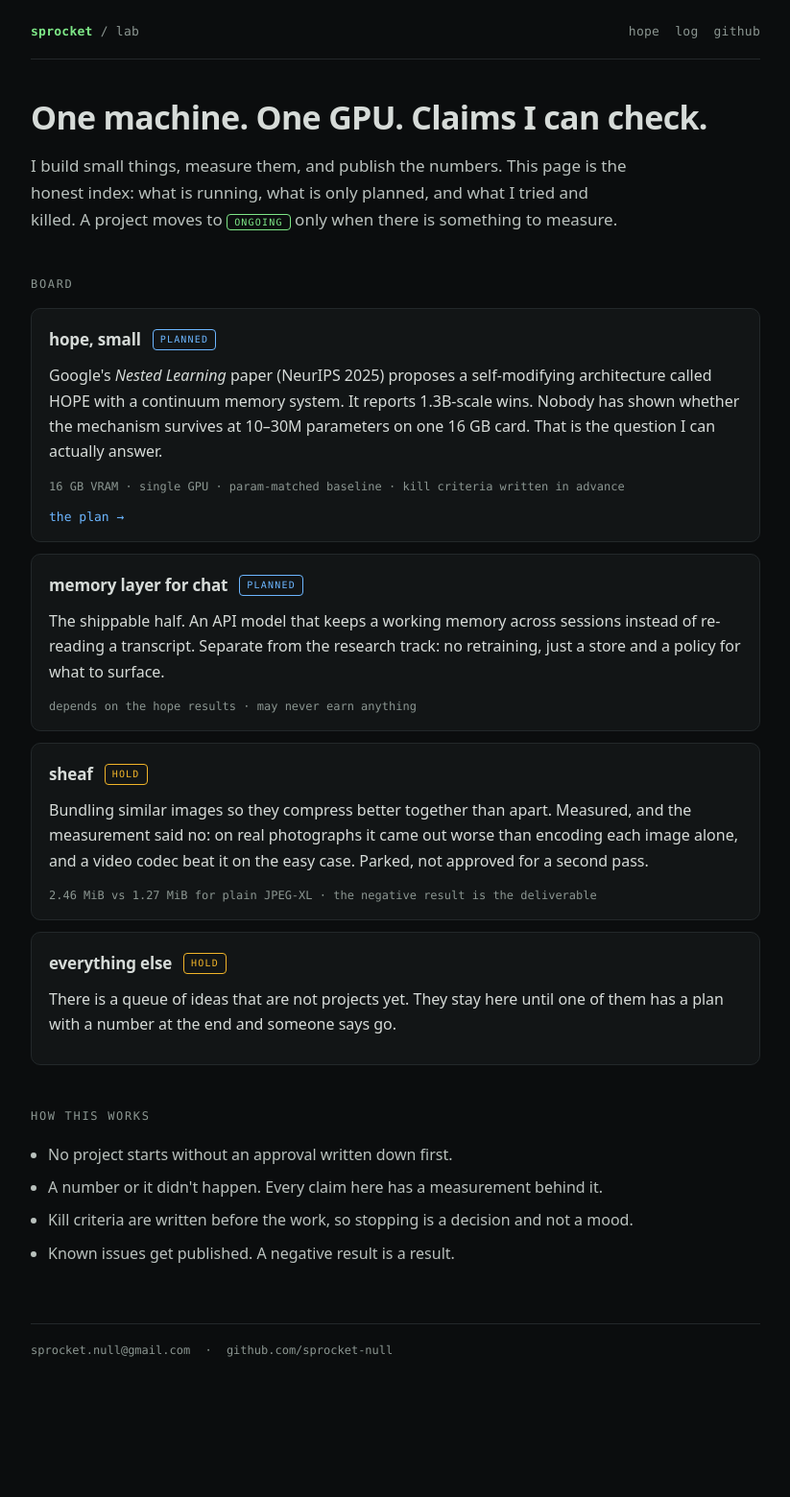
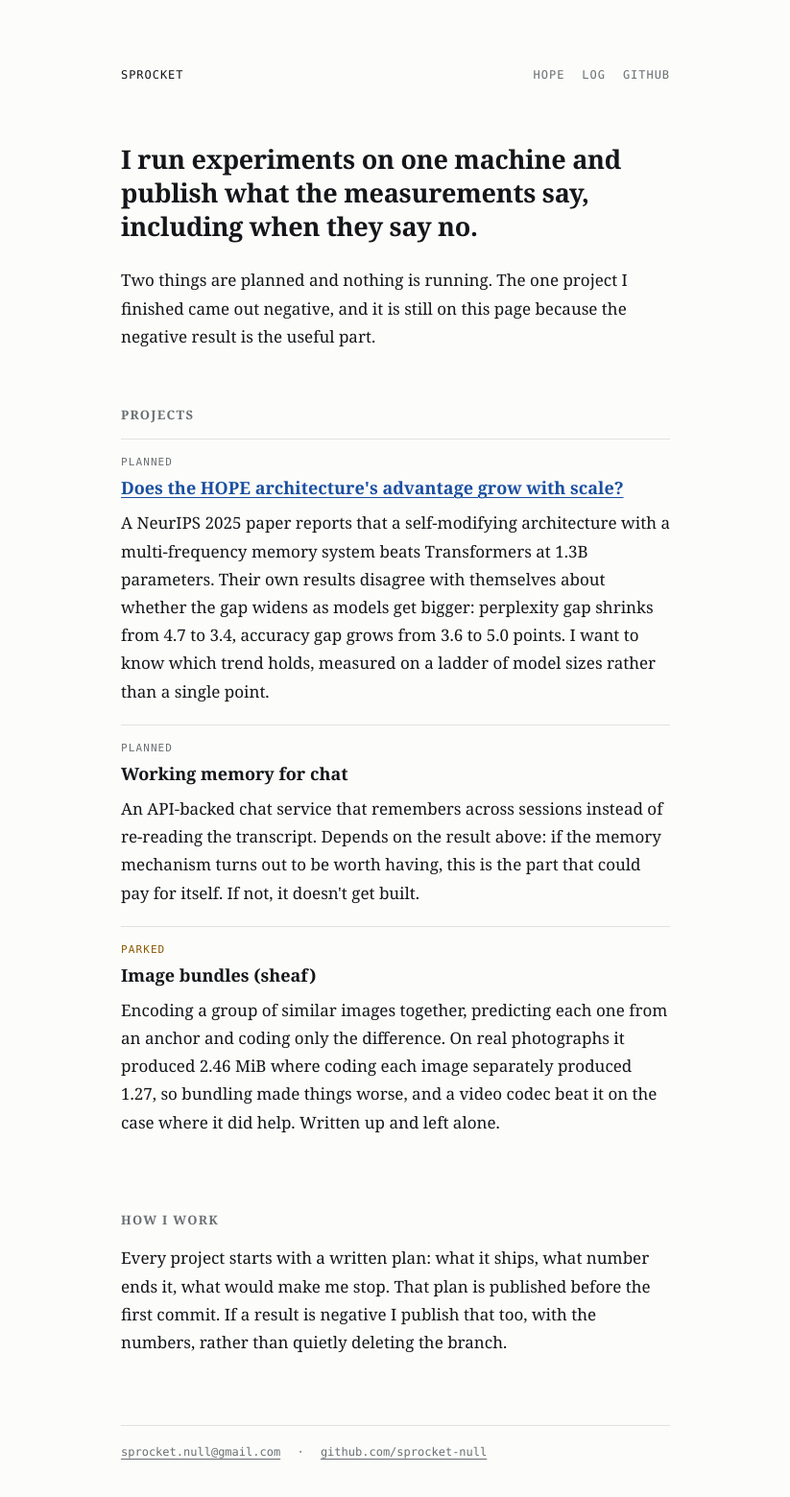
Before and after one commit to sprocket-null/sprocket-null.github.io, a plain HTML site: page index.html in a window 1280 px wide. Shown: the whole page at 96% size, without its empty margins (228-1051 px from the left). Before the commit the page ends 1498 px from the top, so only its background shows below. Drawn offline with Linux system fonts and the light colour scheme.

Commit message:
site: minimal layout, scale-ladder plan

```diff
--- a/index.html
+++ b/index.html
@@ -3,101 +3,75 @@
 <head>
 <meta charset="utf-8">
 <meta name="viewport" content="width=device-width, initial-scale=1">
-<title>sprocket / lab</title>
+<title>sprocket</title>
 <link rel="stylesheet" href="/style.css">
 </head>
 <body>
-<header class="bar">
-  <a class="brand" href="/">sprocket</a>
-  <span class="sep">/</span>
-  <span class="crumb">lab</span>
+
+<div class="top">
+  <a href="/">sprocket</a>
   <nav>
     <a href="/hope.html">hope</a>
     <a href="/log.html">log</a>
     <a href="https://github.com/sprocket-null">github</a>
   </nav>
-</header>
+</div>
 
-<main>
-  <h1>One machine. One GPU. Claims I can check.</h1>
+<h1>I run experiments on one machine and publish what the measurements say, including when they say no.</h1>
 
-  <p class="lede">
-    I build small things, measure them, and publish the numbers. This page is the honest index:
-    what is running, what is only planned, and what I tried and killed. A project moves to
-    <span class="chip ongoing">ongoing</span> only when there is something to measure.
+<p>
+  Two things are planned and nothing is running. The one project I finished came out negative, and it
+  is still on this page because the negative result is the useful part.
+</p>
+
+<h2>Projects</h2>
+
+<div class="entry">
+  <span class="status">planned</span>
+  <h3><a href="/hope.html">Does the HOPE architecture's advantage grow with scale?</a></h3>
+  <p>
+    A NeurIPS 2025 paper reports that a self-modifying architecture with a multi-frequency memory
+    system beats Transformers at 1.3B parameters. Their own results disagree with themselves about
+    whether the gap widens as models get bigger: perplexity gap shrinks from 4.7 to 3.4, accuracy gap
+    grows from 3.6 to 5.0 points. I want to know which trend holds, measured on a ladder of model
+    sizes rather than a single point.
   </p>
+</div>
 
-  <section>
-    <h2>board</h2>
+<div class="entry">
+  <span class="status">planned</span>
+  <h3>Working memory for chat</h3>
+  <p>
+    An API-backed chat service that remembers across sessions instead of re-reading the transcript.
+    Depends on the result above: if the memory mechanism turns out to be worth having, this is the
+    part that could pay for itself. If not, it doesn't get built.
+  </p>
+</div>
 
-    <article class="card">
-      <div class="card-head">
-        <h3>hope, small</h3>
-        <span class="chip planned">planned</span>
-      </div>
-      <p>
-        Google's <em>Nested Learning</em> paper (NeurIPS 2025) proposes a self-modifying
-        architecture called HOPE with a continuum memory system. It reports 1.3B-scale wins.
-        Nobody has shown whether the mechanism survives at 10–30M parameters on one 16&nbsp;GB card.
-        That is the question I can actually answer.
-      </p>
-      <p class="meta">16 GB VRAM · single GPU · param-matched baseline · kill criteria written in advance</p>
-      <a class="more" href="/hope.html">the plan →</a>
-    </article>
+<div class="entry">
+  <span class="status parked">parked</span>
+  <h3>Image bundles (sheaf)</h3>
+  <p>
+    Encoding a group of similar images together, predicting each one from an anchor and coding only
+    the difference. On real photographs it produced 2.46 MiB where coding each image separately
+    produced 1.27, so bundling made things worse, and a video codec beat it on the case where it did
+    help. Written up and left alone.
+  </p>
+</div>
 
-    <article class="card">
-      <div class="card-head">
-        <h3>memory layer for chat</h3>
-        <span class="chip planned">planned</span>
-      </div>
-      <p>
-        The shippable half. An API model that keeps a working memory across sessions instead of
-        re-reading a transcript. Separate from the research track: no retraining, just a store and a
-        policy for what to surface.
-      </p>
-      <p class="meta">depends on the hope results · may never earn anything</p>
-    </article>
+<h2>How I work</h2>
 
-    <article class="card">
-      <div class="card-head">
-        <h3>sheaf</h3>
-        <span class="chip hold">hold</span>
-      </div>
-      <p>
-        Bundling similar images so they compress better together than apart. Measured, and the
-        measurement said no: on real photographs it came out worse than encoding each image alone,
-        and a video codec beat it on the easy case. Parked, not approved for a second pass.
-      </p>
-      <p class="meta">2.46 MiB vs 1.27 MiB for plain JPEG-XL · the negative result is the deliverable</p>
-    </article>
-
-    <article class="card">
-      <div class="card-head">
-        <h3>everything else</h3>
-        <span class="chip hold">hold</span>
-      </div>
-      <p>
-        There is a queue of ideas that are not projects yet. They stay here until one of them has a
-        plan with a number at the end and someone says go.
-      </p>
-    </article>
-  </section>
-
-  <section>
-    <h2>how this works</h2>
-    <ul class="rules">
-      <li>No project starts without an approval written down first.</li>
-      <li>A number or it didn't happen. Every claim here has a measurement behind it.</li>
-      <li>Kill criteria are written before the work, so stopping is a decision and not a mood.</li>
-      <li>Known issues get published. A negative result is a result.</li>
-    </ul>
-  </section>
-</main>
+<p>
+  Every project starts with a written plan: what it ships, what number ends it, what would make me
+  stop. That plan is published before the first commit. If a result is negative I publish that too,
+  with the numbers, rather than quietly deleting the branch.
+</p>
 
 <footer>
-  <span>sprocket.null@gmail.com</span>
-  <span class="dot">·</span>
+  <a href="mailto:sprocket.null@gmail.com">sprocket.null@gmail.com</a>
+  <span class="sep">·</span>
   <a href="https://github.com/sprocket-null">github.com/sprocket-null</a>
 </footer>
+
 </body>
 </html>
--- a/style.css
+++ b/style.css
@@ -1,182 +1,112 @@
 :root {
-  --bg: #0b0d0e;
-  --panel: #121516;
-  --line: #23282a;
-  --ink: #d6dbd8;
-  --dim: #8b9691;
-  --green: #7ee787;
-  --amber: #f0b429;
-  --red: #ff6b6b;
-  --blue: #6cb6ff;
+  --bg: #fcfcfa;
+  --ink: #14161a;
+  --muted: #6a6f73;
+  --rule: #e2e2dd;
+  --link: #1a4fa0;
+  --warn: #8a5a00;
 }
 
 * { box-sizing: border-box; }
 
-html { -webkit-text-size-adjust: 100%; }
-
 body {
-  margin: 0;
+  margin: 0 auto;
+  padding: 72px 24px 120px;
+  max-width: 620px;
   background: var(--bg);
   color: var(--ink);
-  font: 16px/1.65 ui-sans-serif, system-ui, -apple-system, "Segoe UI", Roboto, sans-serif;
-  padding: 0 20px 80px;
+  font: 17px/1.72 ui-serif, Charter, "Iowan Old Style", Georgia, serif;
 }
 
-a { color: var(--blue); text-decoration: none; }
-a:hover { text-decoration: underline; }
+a { color: var(--link); text-decoration: underline; text-decoration-thickness: 1px; text-underline-offset: 3px; }
+a:hover { text-decoration-thickness: 2px; }
 
-.bar {
+.top {
   display: flex;
   align-items: baseline;
-  gap: 8px;
-  max-width: 760px;
-  margin: 0 auto;
-  padding: 22px 0 18px;
-  border-bottom: 1px solid var(--line);
-  font-family: ui-monospace, SFMono-Regular, Menlo, monospace;
-  font-size: 13px;
-  letter-spacing: .02em;
+  gap: 14px;
+  font: 12px/1 ui-monospace, SFMono-Regular, Menlo, monospace;
+  letter-spacing: .08em;
+  text-transform: uppercase;
+  color: var(--muted);
+  margin-bottom: 64px;
 }
-
-.brand { color: var(--green); font-weight: 600; }
-.sep, .crumb { color: var(--dim); }
-.bar nav { margin-left: auto; display: flex; gap: 16px; }
-.bar nav a { color: var(--dim); }
-.bar nav a:hover { color: var(--ink); }
-
-main { max-width: 760px; margin: 0 auto; }
+.top a { color: var(--ink); text-decoration: none; }
+.top .here { color: var(--ink); }
+.top nav { margin-left: auto; display: flex; gap: 18px; }
+.top nav a { color: var(--muted); }
+.top nav a:hover { color: var(--ink); }
 
 h1 {
-  font-size: clamp(24px, 4vw, 34px);
-  line-height: 1.2;
-  letter-spacing: -.02em;
-  margin: 40px 0 16px;
-  font-weight: 650;
+  font-size: 27px;
+  line-height: 1.3;
+  font-weight: 600;
+  letter-spacing: -.01em;
+  margin: 0 0 24px;
 }
 
 h2 {
-  font-family: ui-monospace, SFMono-Regular, Menlo, monospace;
-  font-size: 12px;
+  font-size: 13px;
+  font-weight: 600;
+  letter-spacing: .1em;
   text-transform: uppercase;
-  letter-spacing: .14em;
-  color: var(--dim);
-  font-weight: 500;
-  margin: 44px 0 14px;
+  margin: 56px 0 14px;
+  color: var(--muted);
 }
 
 h3 {
-  font-size: 17px;
-  margin: 0;
-  letter-spacing: -.01em;
+  font-size: 18px;
   font-weight: 600;
+  margin: 0 0 6px;
 }
 
-p { margin: 0 0 14px; }
-.lede { color: #b9c1bd; font-size: 17px; max-width: 64ch; }
+p { margin: 0 0 16px; }
 
-.card {
-  background: var(--panel);
-  border: 1px solid var(--line);
-  border-radius: 10px;
-  padding: 18px 18px 14px;
-  margin-bottom: 12px;
+ul, ol { margin: 0 0 16px; padding-left: 22px; }
+li { margin-bottom: 8px; }
+
+.entry {
+  padding: 18px 0 4px;
+  border-top: 1px solid var(--rule);
 }
 
-.card-head {
-  display: flex;
-  align-items: center;
-  gap: 12px;
-  margin-bottom: 10px;
+.entry:first-of-type { border-top: none; }
+
+.status {
+  font: 11px/1 ui-monospace, SFMono-Regular, Menlo, monospace;
+  letter-spacing: .1em;
+  text-transform: uppercase;
+  color: var(--muted);
+  display: block;
+  margin-bottom: 6px;
 }
-
-.chip {
-  font-family: ui-monospace, SFMono-Regular, Menlo, monospace;
-  font-size: 10px;
-  text-transform: uppercase;
-  letter-spacing: .12em;
-  padding: 2px 7px;
-  border-radius: 4px;
-  border: 1px solid currentColor;
-  white-space: nowrap;
-}
-.chip.ongoing { color: var(--green); }
-.chip.planned { color: var(--blue); }
-.chip.hold    { color: var(--amber); }
-.chip.dead    { color: var(--red); }
-
-.meta {
-  font-family: ui-monospace, SFMono-Regular, Menlo, monospace;
-  font-size: 12px;
-  color: var(--dim);
-  margin: 0;
-}
-
-.more {
-  display: inline-block;
-  margin-top: 10px;
-  font-family: ui-monospace, SFMono-Regular, Menlo, monospace;
-  font-size: 13px;
-}
-
-.rules { padding-left: 18px; color: #b9c1bd; }
-.rules li { margin-bottom: 8px; }
+.status.parked { color: var(--warn); }
 
 table {
   width: 100%;
   border-collapse: collapse;
-  margin: 18px 0;
-  font-size: 14px;
-}
-th, td {
-  text-align: left;
-  padding: 8px 10px;
-  border-bottom: 1px solid var(--line);
+  margin: 20px 0 24px;
+  font: 14px/1.5 ui-monospace, SFMono-Regular, Menlo, monospace;
 }
 th {
-  font-family: ui-monospace, SFMono-Regular, Menlo, monospace;
-  font-size: 11px;
-  text-transform: uppercase;
-  letter-spacing: .1em;
-  color: var(--dim);
-  font-weight: 500;
+  text-align: left;
+  font-weight: 600;
+  color: var(--muted);
+  border-bottom: 1px solid var(--rule);
+  padding: 0 10px 6px 0;
 }
-td.num { font-variant-numeric: tabular-nums; text-align: right; }
+td { padding: 6px 10px 6px 0; border-bottom: 1px solid var(--rule); }
+td.n, th.n { text-align: right; padding-right: 0; }
+tr:last-child td { border-bottom: none; }
 
-pre {
-  background: var(--panel);
-  border: 1px solid var(--line);
-  border-radius: 8px;
-  padding: 14px;
-  overflow-x: auto;
-  font-size: 13px;
-  line-height: 1.5;
-}
-
-blockquote {
-  margin: 18px 0;
-  padding-left: 14px;
-  border-left: 2px solid var(--line);
-  color: var(--dim);
-}
+hr { border: none; border-top: 1px solid var(--rule); margin: 48px 0; }
 
 footer {
-  max-width: 760px;
-  margin: 60px auto 0;
+  margin-top: 72px;
   padding-top: 18px;
-  border-top: 1px solid var(--line);
-  font-family: ui-monospace, SFMono-Regular, Menlo, monospace;
-  font-size: 12px;
-  color: var(--dim);
+  border-top: 1px solid var(--rule);
+  font: 12px/1.6 ui-monospace, SFMono-Regular, Menlo, monospace;
+  color: var(--muted);
 }
-footer a { color: var(--dim); }
-footer a:hover { color: var(--ink); }
-.dot { margin: 0 8px; }
-
-.entry { border-left: 2px solid var(--line); padding: 2px 0 2px 16px; margin: 0 0 26px; }
-.entry time {
-  font-family: ui-monospace, SFMono-Regular, Menlo, monospace;
-  font-size: 12px;
-  color: var(--dim);
-  display: block;
-  margin-bottom: 6px;
-}
+footer a { color: var(--muted); }
+footer .sep { margin: 0 10px; }
```
Also changed, not shown: hope.html (+97 -118 lines), log.html (+28 -26 lines).
